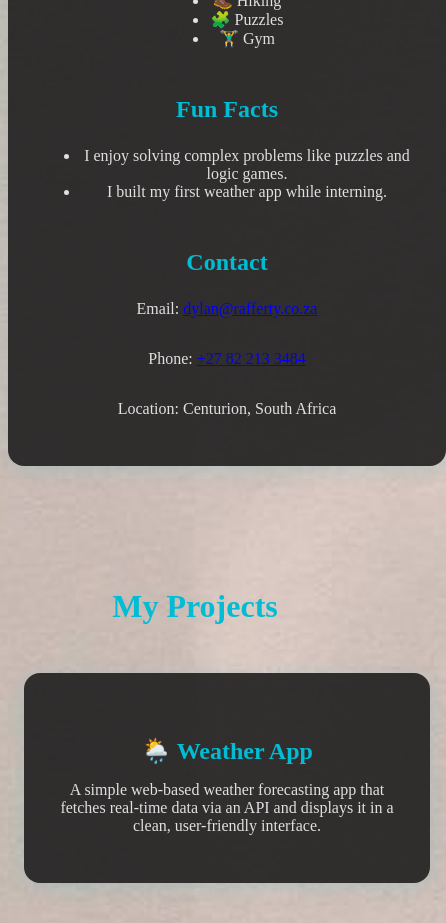
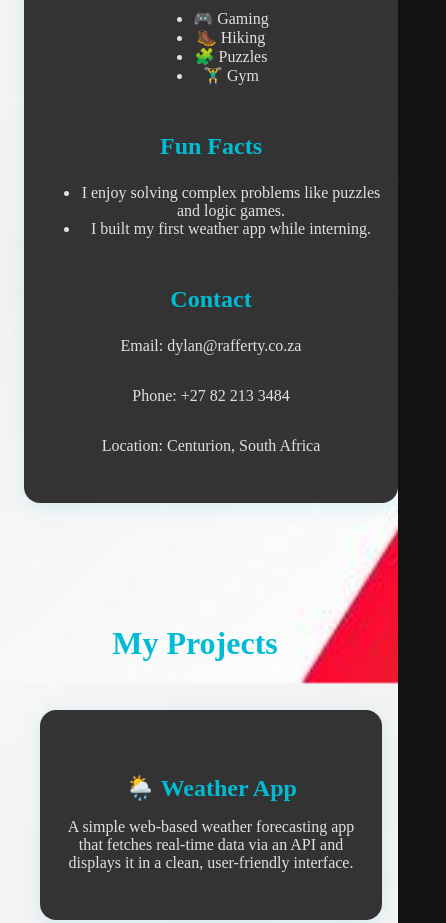
Before and after one commit to Chewbacca073/Portfolio, a plain HTML site: page index.html in a window 390 px wide. Shown: the part 1005-1928 px from the top of the page, 446 px wide, since content can reach past the window. Drawn offline with Linux system fonts and the light colour scheme.

Commit message:
fixed some tings

```diff
--- a/index.html
+++ b/index.html
@@ -65,10 +65,11 @@
         <li>I built my first weather app while interning.</li>
       </ul>
 
-      <h3>Contact</h3>
-      <p>Email: <a href="mailto:dylan@rafferty.co.za">dylan@rafferty.co.za</a></p>
-      <p>Phone: <a href="tel:+27822133484">+27 82 213 3484</a></p>
-      <p>Location: Centurion, South Africa</p>
+	<h3>Contact</h3>
+	<p>Email: dylan@rafferty.co.za</p>
+	<p>Phone: +27 82 213 3484</p>
+	<p>Location: Centurion, South Africa</p>
+
     </section>
 
     <!-- Projects -->
--- a/styles.css
+++ b/styles.css
@@ -35,7 +35,7 @@ section {
 /* Background image setup */
 body {
   background-color: #121212;
-  background-image: url('Images/pic.jpg');
+  background-image: url('Images/picture.jpg');
   background-size: cover;
   background-position: center;
   background-repeat: no-repeat;
@@ -45,8 +45,22 @@ body {
 
 /* Disable fixed background on mobile for better performance */
 @media (max-width: 768px) {
-  body {
-    background-attachment: scroll;
+  main {
+    padding: 0 1rem;  /* add some horizontal padding */
+    width: 100%;
+    box-sizing: border-box;
+  }
+
+  .content-section,
+  .hero,
+  .project-card,
+  .experience-card,
+  .education-card,
+  .about-me {
+    margin-left: auto;
+    margin-right: auto;
+    padding-left: 1rem;
+    padding-right: 1rem;
   }
 }
 
```
Also changed, not shown: Images/picture.jpg (renamed from Images/9a7f01bb79252bb49f49c74a238c639c.jpg).
